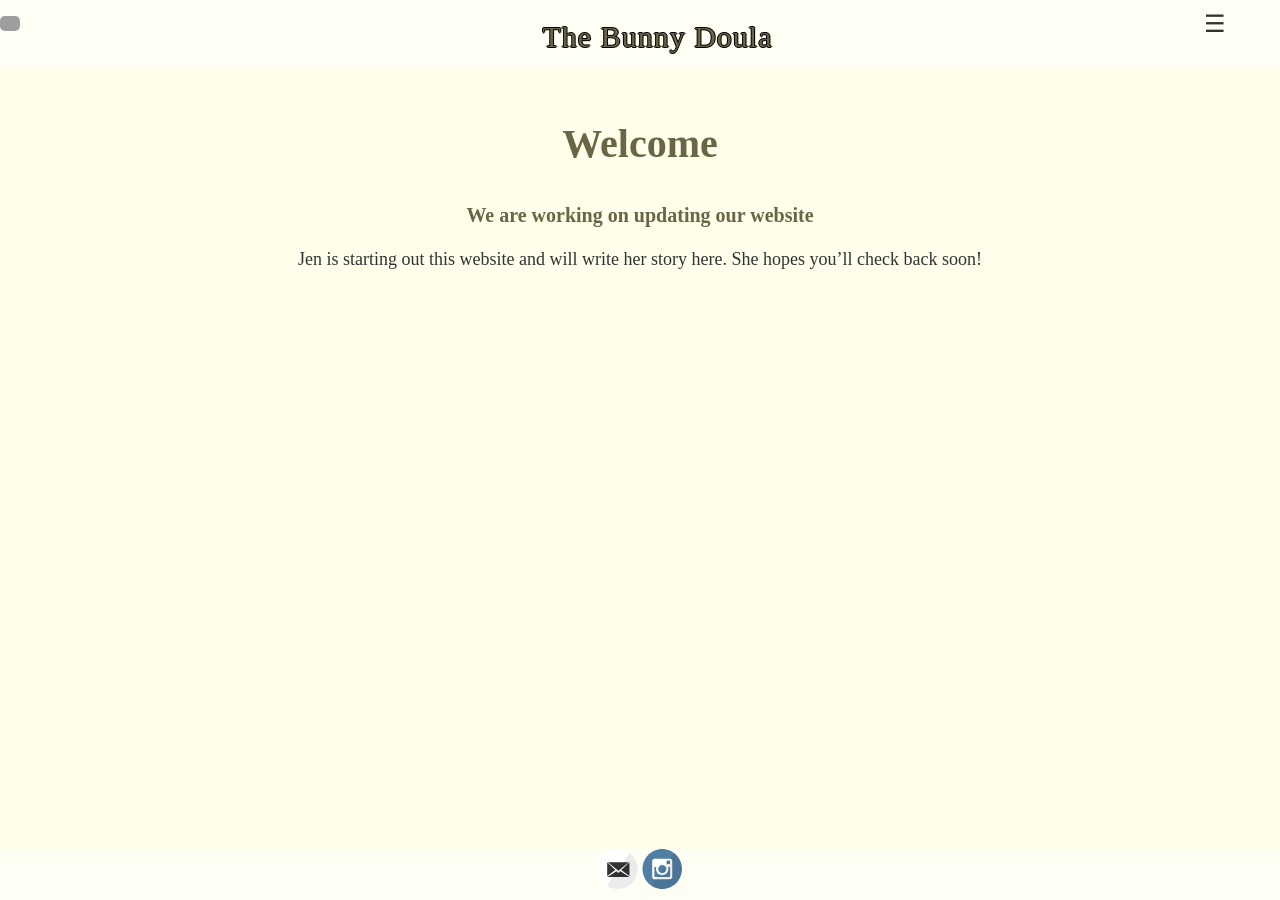
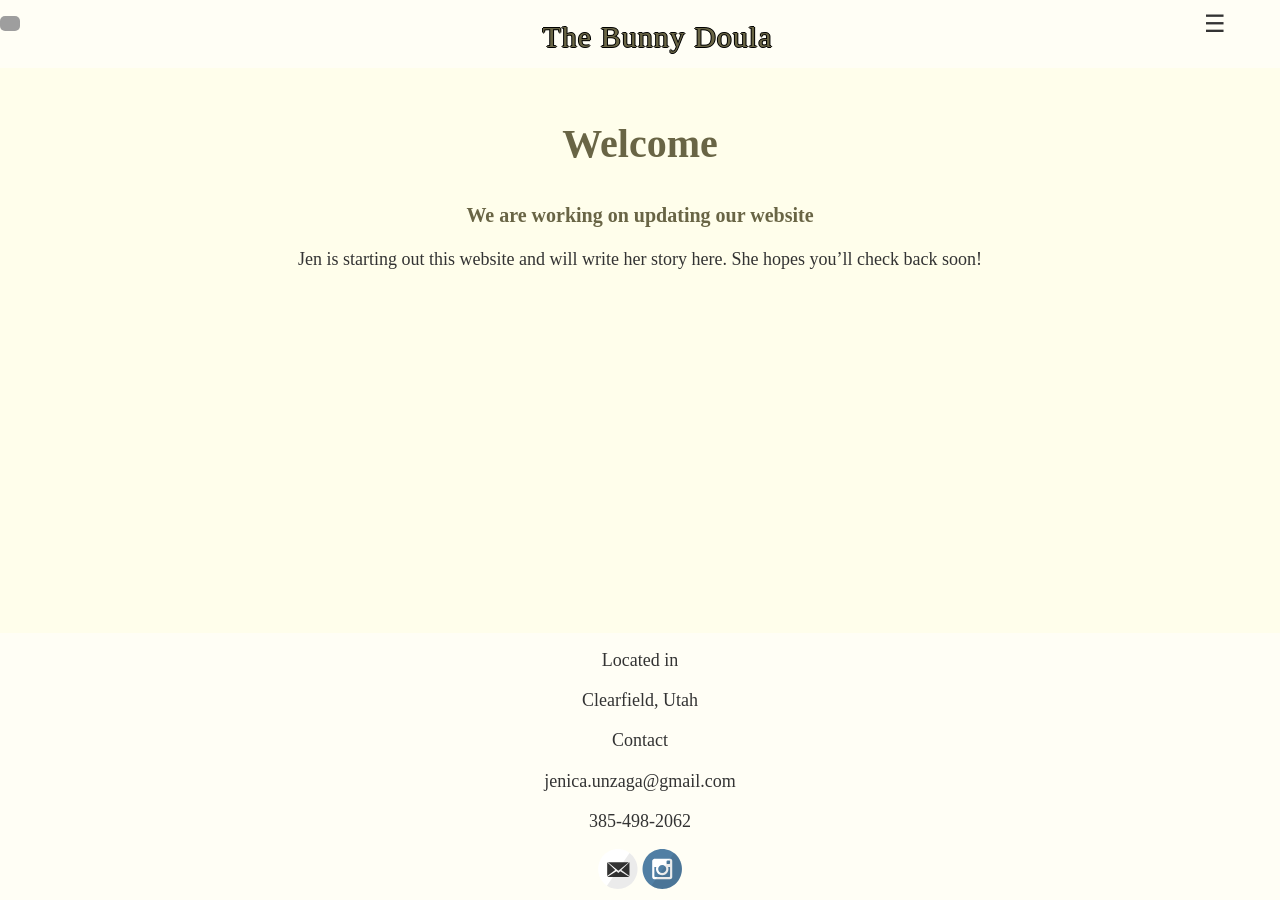
Before and after one commit to runzaga/TravelShacking.github.io, a Jekyll site: the page built from index.md, in a window 1280 px wide. Built offline with Jekyll 4.4.1, drawn with Linux system fonts in a browser that asks for light colours; grey boxes are pictures that could not be loaded.

Commit message:
Update default.html

```diff
--- a/_layouts/default.html
+++ b/_layouts/default.html
@@ -60,6 +60,11 @@
 
 	<div class="wrapper-footer">
 		<div class="bottom-footer">
+			<p>Located in</p>
+			<p>Clearfield, Utah</p>
+			<p>Contact</p>
+			<p>jenica.unzaga@gmail.com</p>
+			<p>385-498-2062</p>
 				{% include svg-icons.html %}
 		</div>
 	</div>
```
